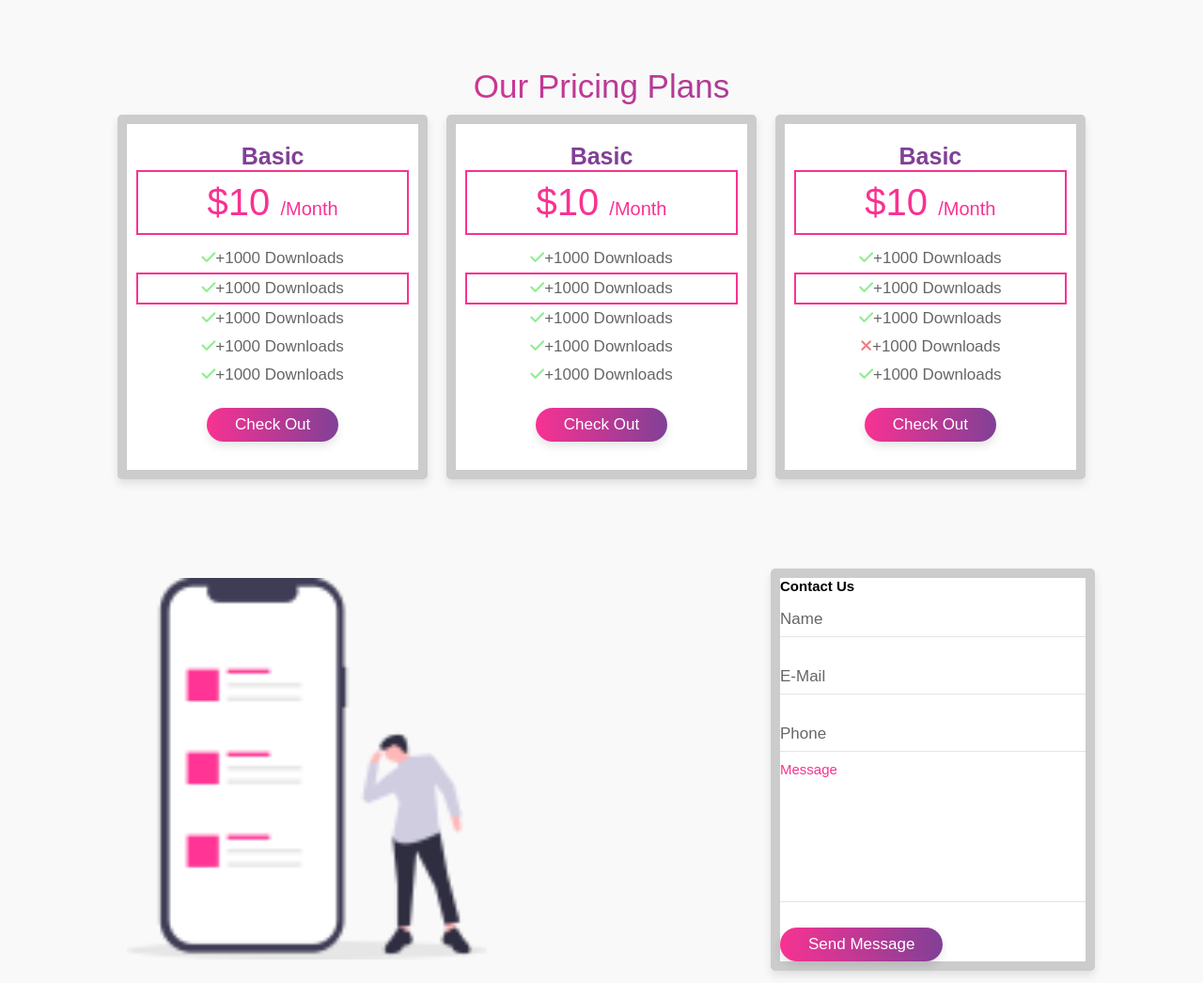
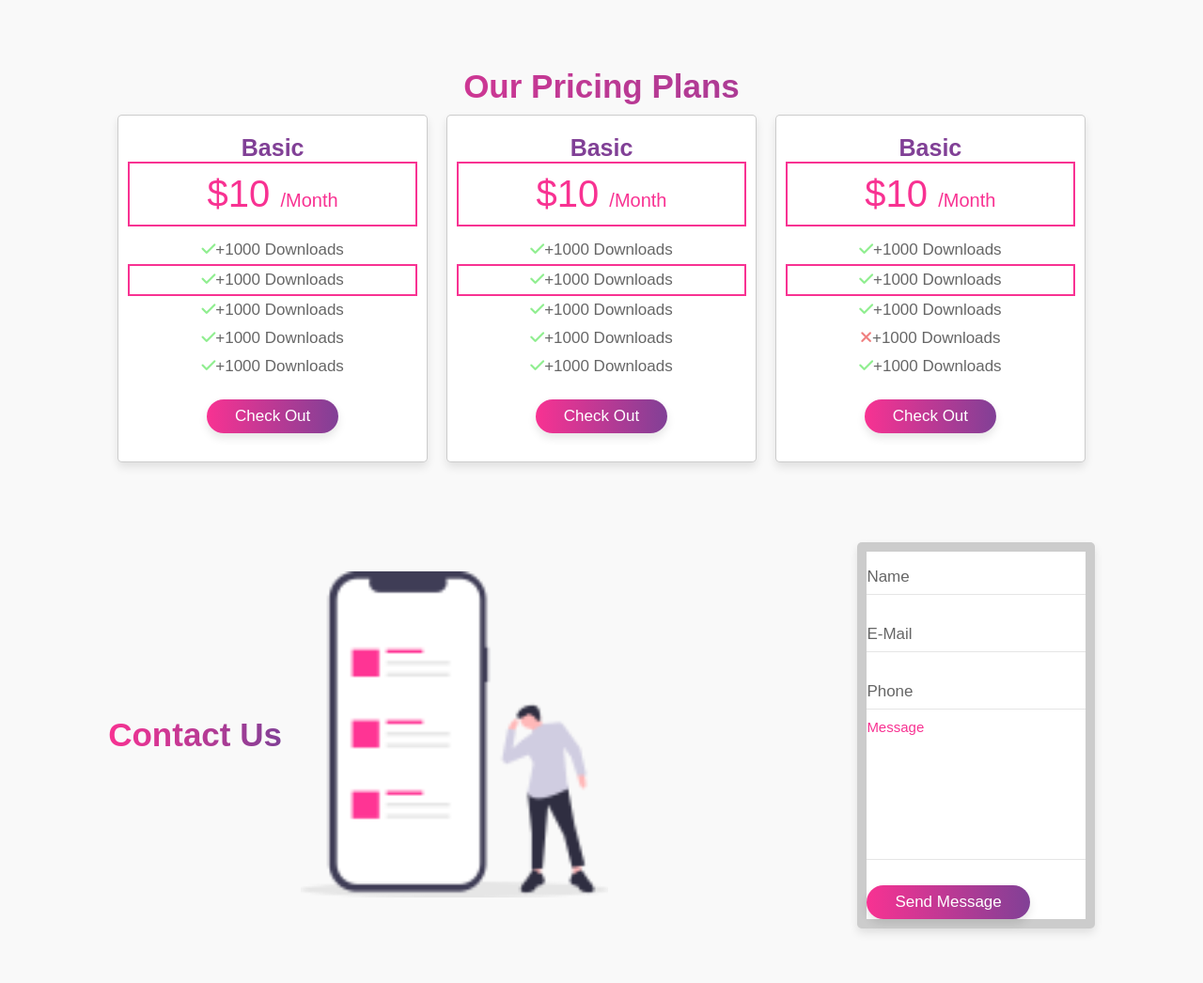
Before and after one commit to zentyk/ricomenu.digital, a website built with Vite: page index.html in a window 1280 px wide. Shown: the part 2580-3626 px from the top of the page at 94% size. Built offline with nearby package versions, Linux system fonts and the light colour scheme; files whose address does not match are found by name.

Commit message:
READY FOR BRANDING

```diff
--- a/index.html
+++ b/index.html
@@ -89,7 +89,7 @@
         <input type="submit" value="subscribe">
       </form>
     </div>
-    <section class="review" id="review">
+    <section class="review" id="reviews">
       <h1 class="heading">Que opinan nuestros clientes?</h1>
       <div class="box-container">
         <div class="box">
@@ -146,7 +146,7 @@
       </div>
     </section>
     <section class="pricing" id="pricing">
-      <div class="heading">Our Pricing Plans</div>
+      <h1 class="heading">Our Pricing Plans</h1>
       <div class="box-container">
         <div class="box">
           <h3 class="title">basic</h3>
@@ -195,11 +195,11 @@
       </div>
     </section>
     <section class="contact" id="contact">
+      <h1 class="heading">contact us</h1>
       <div class="image">
         <img src="./assets/image/contact-img.png" alt="">
       </div>
       <form action="">
-        <h1>contact us</h1>
         <div class="inputBox">
           <input type="text" name="name" id="name" required>
           <label for="name">name</label>
@@ -264,8 +264,8 @@
           </div>
         </div>
       </div>
-<div class="credit">&copy; copyright @ 2023</div>
-    </footer>
+      <div class="credit">&copy; Servicios Nacionales Orthocana, 2025</div>
+    </div>
     <script type="module" src="/src/main.ts"></script>
   </body>
 </html>
--- a/src/style.css
+++ b/src/style.css
@@ -346,7 +346,7 @@ section {
   margin: 1rem;
   padding: 1rem;
   background:#fff;
-  border: 1rem solid rgba(0, 0, 0, .2);
+  border: .1rem solid rgba(0, 0, 0, .2);
   box-shadow: 0 0.5rem 1rem rgba(0, 0, 0, 0.1);
   border-radius: 0.5rem;
   text-align: center;
@@ -533,10 +533,6 @@ section {
   text-align: center;
 }
 
-
-
-
-
 @media screen and (max-width: 991px){
   section{
     padding: 0 3%;
```
